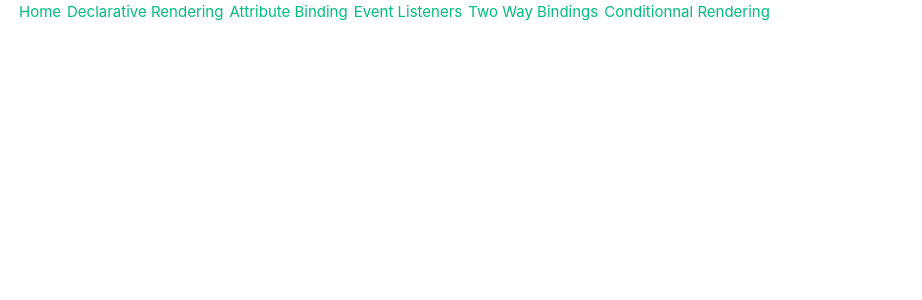
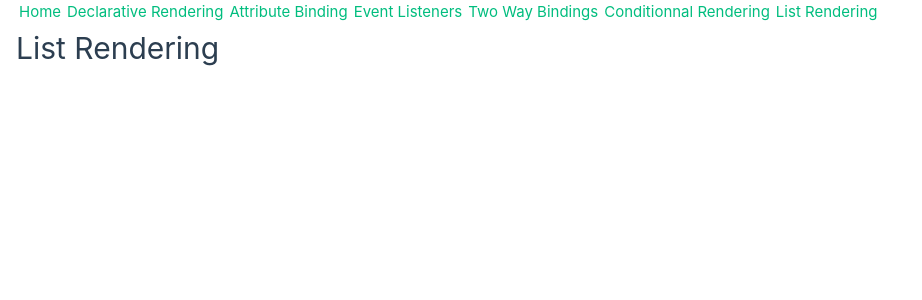
Before and after one commit to ShotGunShack/vue_composition_api_style, a Vue app: page /list-rendering in a window 1280 px wide. Shown: the top 300 px of the page, without its empty margins (0-922 px from the left). Built offline with nearby package versions, Linux system fonts and the light colour scheme.

Commit message:
list_rendering : create a basic component and its associated route + router-link

```diff
--- a/src/App.vue
+++ b/src/App.vue
@@ -22,6 +22,7 @@
   <router-link to="/event-listeners">Event Listeners</router-link>
   <router-link to="/two-way-bindings">Two Way Bindings</router-link>
   <router-link to="/conditionnal-rendering">Conditionnal Rendering</router-link>
+  <router-link to="/list-rendering">List Rendering</router-link>
   <router-view />
 
 </template>
--- /dev/null
+++ b/src/components/ListRendering.vue
@@ -0,0 +1,3 @@
+<template>
+    <h1>List Rendering</h1>
+</template>
--- a/src/router/index.js
+++ b/src/router/index.js
@@ -5,6 +5,7 @@ import AttributeBinding from '@/components/AttributeBinding.vue';
 import EventListener from '@/components/EventListener.vue';
 import TwoWayBindings from '@/components/TwoWayBindings.vue';
 import ConditionnalRendering from '@/components/ConditionnalRendering.vue';
+import ListRendering from '@/components/ListRendering.vue';
 
 const routes = [
     {
@@ -36,6 +37,11 @@ const routes = [
         path: '/conditionnal-rendering',
         name: 'Conditionnal Rendering',
         component: ConditionnalRendering
+    },
+    {
+        path: '/list-rendering',
+        name: 'List Rendering',
+        component: ListRendering
     }
 ];
 
```
